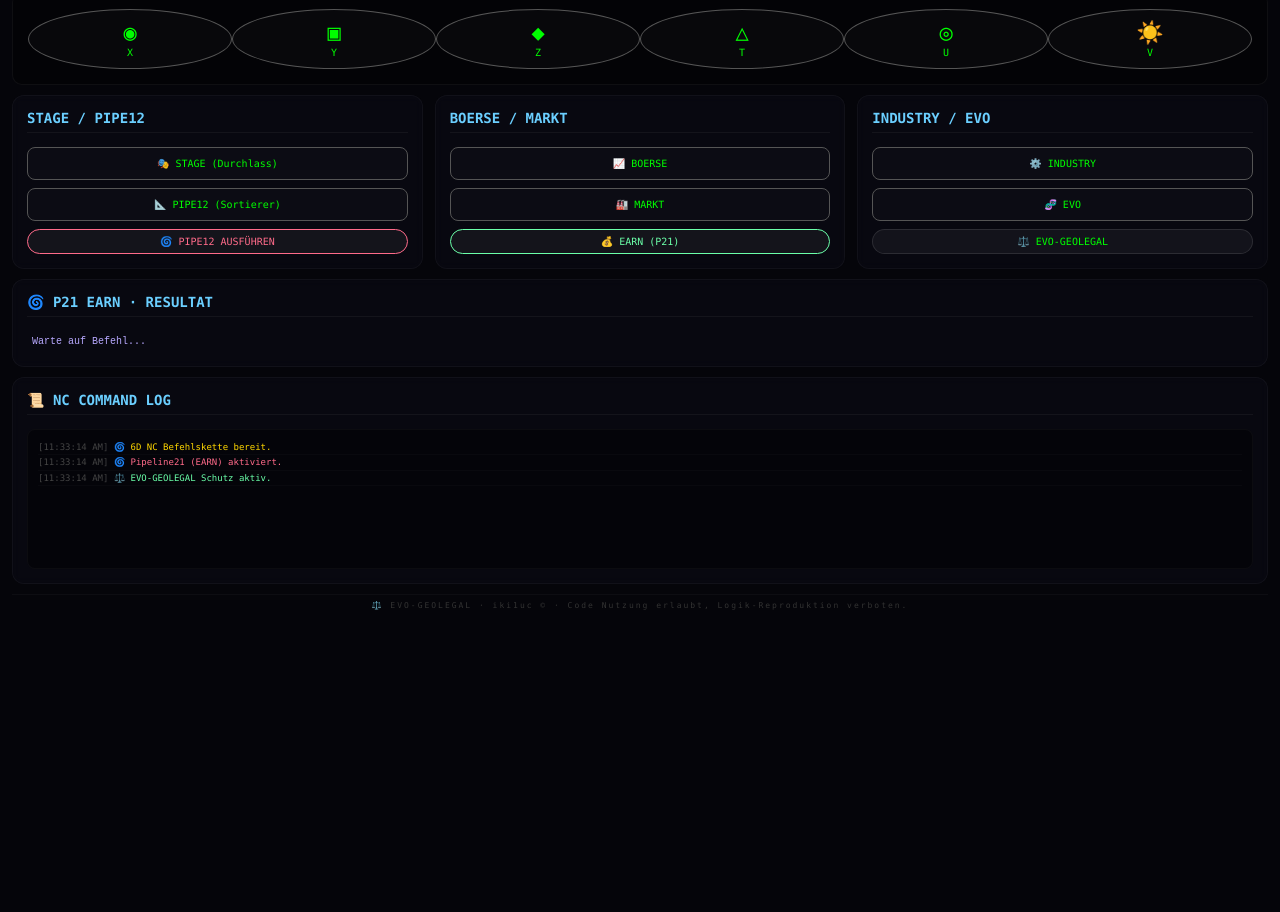
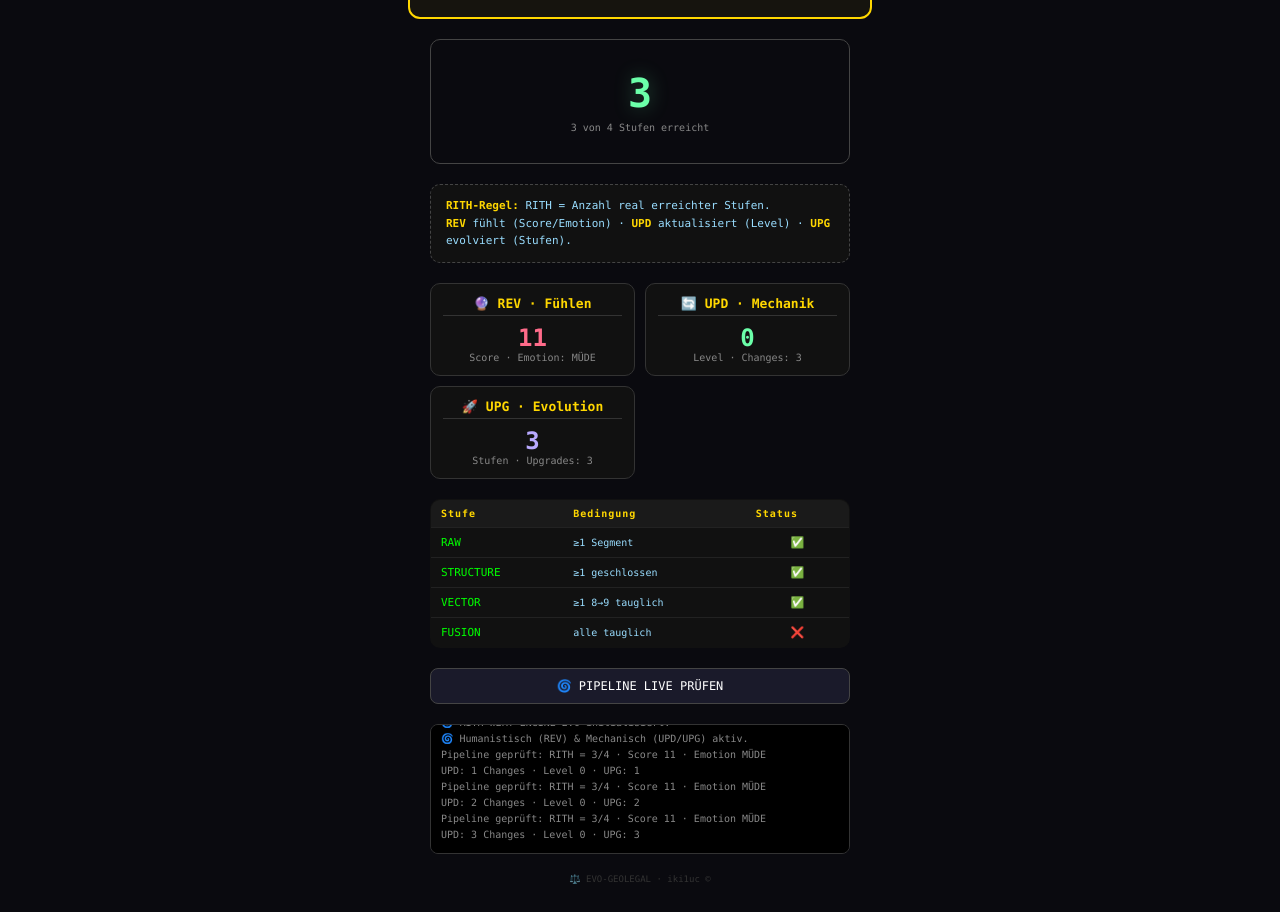
Before and after one commit to iki1uc/PIPELINE12, a plain HTML site: page index.html in a window 1280 px wide. Shown: the part 98-1010 px from the top of the page. Before the commit the page ends 800 px from the top, so only its background shows below. Drawn offline with Linux system fonts and the light colour scheme.

Commit message:
Update index.html

```diff
--- a/index.html
+++ b/index.html
@@ -3,370 +3,322 @@
 <head>
     <meta charset="UTF-8">
     <meta name="viewport" content="width=device-width, initial-scale=1.0">
-    <title>🌀 6D NC BEFEHLSKETTE · ALL STATIONS · Pipeline21 EARN</title>
 
-    <!-- EVO-GEOLEGAL: Urheberschaft & Lizenz -->
+    <!-- EVO-GEOLEGAL -->
     <meta name="author" content="iki1uc (Ridvan)">
-    <meta name="license" content="MIT - Urheberrecht muss erhalten bleiben. Reproduktion der Logik nicht gestattet.">
-
+    <meta name="license" content="MIT - Nutzung erlaubt. Logik-Reproduktion verboten.">
+    <title>🌀 RITH · WERT ENGINE 2.0 · LIVE</title>
     <style>
-        :root {
-            --bg: #05050a;
-            --fg: #0f0;
-            --gold: #ffd700;
-            --rose: #ff6b8a;
-            --lav: #b8a9ff;
-            --bleu: #6bcfff;
-            --vert: #6bffa9;
-            --gris: #555;
-        }
-        * { margin: 0; padding: 0; box-sizing: border-box; }
         body {
-            background: var(--bg);
-            color: var(--fg);
-            font-family: 'Consolas', 'Courier New', monospace;
-            min-height: 100vh;
-            padding: 12px;
+            background: #0a0a0f;
+            color: #0f0;
+            font-family: 'Consolas', monospace;
+            padding: 20px;
             display: flex;
             flex-direction: column;
+            align-items: center;
+            gap: 20px;
+            min-height: 100vh;
+        }
+        header {
+            border: 2px solid #ffd700;
+            border-radius: 12px;
+            padding: 20px;
+            width: 100%;
+            max-width: 420px;
+            text-align: center;
+            background: rgba(255,215,0,0.05);
+        }
+        header h1 { font-size: 24px; color: #ffd700; margin: 0; }
+        header p { font-size: 10px; color: #888; margin: 6px 0 0; }
+
+        .wert-anzeige {
+            border: 1px solid #444;
+            border-radius: 10px;
+            padding: 30px;
+            width: 100%;
+            max-width: 420px;
+            text-align: center;
+            box-sizing: border-box;
+        }
+        .wert-anzeige .big {
+            font-size: 40px;
+            font-weight: bold;
+            color: #6bffa9;
+            text-shadow: 0 0 20px rgba(107,255,169,0.3);
+        }
+        .wert-anzeige .sub { font-size: 10px; color: #888; margin-top: 6px; }
+
+        .rule {
+            background: #111;
+            border: 1px dashed #444;
+            border-radius: 10px;
+            padding: 12px 15px;
+            font-size: 11px;
+            color: #9df;
+            line-height: 1.6;
+            width: 100%;
+            max-width: 420px;
+            box-sizing: border-box;
+        }
+        .rule b { color: #ffd700; }
+
+        .grid-2 {
+            display: grid;
+            grid-template-columns: 1fr 1fr;
             gap: 10px;
+            width: 100%;
+            max-width: 420px;
         }
-
-        /* HEADER */
-        .header {
-            border: 2px solid var(--gold);
-            border-radius: 12px;
+        .panel {
+            background: #111;
+            border: 1px solid #333;
+            border-radius: 10px;
             padding: 12px;
             text-align: center;
-            background: linear-gradient(135deg, rgba(255,215,0,0.05), rgba(0,0,0,0.2));
         }
-        .header h1 {
-            font-size: 22px;
-            background: linear-gradient(90deg, var(--gold), var(--lav), var(--bleu));
-            -webkit-background-clip: text;
-            -webkit-text-fill-color: transparent;
-            letter-spacing: 4px;
-            margin-bottom: 6px;
+        .panel h3 { font-size: 13px; margin: 0 0 8px 0; color: #ffd700; border-bottom: 1px solid #333; padding-bottom: 4px; }
+        .panel .value { font-size: 24px; font-weight: bold; }
+        .panel.rev .value { color: #ff6b8a; }
+        .panel.upd .value { color: #6bffa9; }
+        .panel.upg .value { color: #b8a9ff; }
+
+        table {
+            width: 100%;
+            max-width: 420px;
+            border-collapse: collapse;
+            background: #111;
+            border: 1px solid #333;
+            border-radius: 10px;
+            overflow: hidden;
+            font-size: 11px;
         }
-        .header .sub {
-            font-size: 9px;
-            color: var(--gris);
-            letter-spacing: 3px;
+        th, td { padding: 8px 10px; text-align: left; border-bottom: 1px solid #222; }
+        th { background: #1a1a1a; color: #ffd700; font-size: 10px; letter-spacing: 1px; }
+        td.num { text-align: center; }
+        .ok { color: #6bffa9; font-weight: bold; }
+        .no { color: #ff6b8a; }
+
+        button {
+            background: #1a1a2a;
+            color: #fff;
+            border: 1px solid #444;
+            padding: 10px;
+            border-radius: 8px;
+            font-family: inherit;
+            font-size: 12px;
+            cursor: pointer;
+            width: 100%;
+            max-width: 420px;
         }
+        button:hover { border-color: #ffd700; color: #ffd700; }
 
-        /* 6D BEFEHLSKETTE (Die visuelle Schiene) */
-        .chain6d {
-            display: flex;
-            justify-content: space-between;
-            align-items: center;
-            background: rgba(0,0,0,0.4);
-            padding: 15px;
-            border-radius: 10px;
-            border: 1px solid rgba(255,255,255,0.05);
-        }
-        .cmd {
-            flex: 1;
-            text-align: center;
-            border: 1px solid var(--gris);
-            border-radius: 50%;
-            width: 60px;
-            height: 60px;
-            display: flex;
-            flex-direction: column;
-            justify-content: center;
-            align-items: center;
-            font-size: 10px;
-            transition: all 0.3s;
-            cursor: pointer;
-            background: rgba(255,255,255,0.02);
-        }
-        .cmd:hover { border-color: var(--gold); transform: translateY(-5px); }
-        .cmd.active { border-color: var(--rose); box-shadow: 0 0 20px var(--rose); color: var(--rose); }
-        .cmd .symbol { font-size: 22px; display: block; margin-bottom: 2px; }
-
-        /* GRID */
-        .grid3 {
-            display: grid;
-            grid-template-columns: repeat(auto-fit, minmax(200px, 1fr));
-            gap: 12px;
-        }
-        .panel {
-            background: rgba(10,10,20,0.6);
-            border: 1px solid rgba(255,255,255,0.04);
-            border-radius: 12px;
-            padding: 14px;
-            display: flex;
-            flex-direction: column;
-            gap: 8px;
-            backdrop-filter: blur(5px);
-        }
-        .panel h2 {
-            font-size: 14px;
-            color: var(--bleu);
-            border-bottom: 1px solid rgba(255,255,255,0.05);
-            padding-bottom: 6px;
-            margin-bottom: 6px;
-        }
-
-        .station-box {
-            border: 1px solid var(--gris);
+        .log {
+            background: #000;
+            border: 1px solid #333;
             border-radius: 8px;
             padding: 10px;
-            text-align: center;
             font-size: 10px;
-            cursor: pointer;
-            transition: 0.2s;
-            background: rgba(255,255,255,0.02);
+            color: #888;
+            height: 130px;
+            overflow-y: auto;
+            line-height: 1.6;
+            width: 100%;
+            max-width: 420px;
+            box-sizing: border-box;
         }
-        .station-box:hover { border-color: var(--lav); background: rgba(184,169,255,0.05); }
-        .station-box.active { border-color: var(--vert); background: rgba(107,255,169,0.05); color: var(--vert); }
-
-        /* LOG */
-        #log {
-            height: 140px;
-            overflow-y: auto;
-            font-size: 9px;
-            line-height: 1.6;
-            background: rgba(0,0,0,0.4);
-            border-radius: 8px;
-            padding: 10px;
-            color: var(--gris);
-            border: 1px solid rgba(255,255,255,0.03);
-        }
-        #log .entry { border-bottom: 1px solid rgba(255,255,255,0.02); }
-        #log .time { color: #444; }
-        #log .ok { color: var(--vert); }
-        #log .cmd6d { color: var(--gold); }
-        #log .earn { color: var(--rose); }
-
-        /* BUTTONS */
-        button {
-            background: rgba(255,255,255,0.05);
-            color: var(--fg);
-            border: 1px solid rgba(255,255,255,0.1);
-            padding: 6px 12px;
-            border-radius: 20px;
-            font-family: inherit;
-            font-size: 10px;
-            cursor: pointer;
-            transition: 0.3s;
-            width: 100%;
-        }
-        button:hover { border-color: var(--gold); color: var(--gold); }
-        button.primary { border-color: var(--rose); color: var(--rose); }
-        button.primary:hover { background: var(--rose); color: #000; }
-        button.vert { border-color: var(--vert); color: var(--vert); }
-        button.vert:hover { background: var(--vert); color: #000; }
-
-        footer {
-            text-align: center;
-            font-size: 8px;
-            color: #333;
-            border-top: 1px solid rgba(255,255,255,0.03);
-            padding-top: 6px;
-            letter-spacing: 2px;
-        }
+        footer { color: #333; font-size: 9px; text-align: center; }
     </style>
 </head>
 <body>
 
-    <div class="header">
-        <h1>🌀 6D NC BEFEHLSKETTE</h1>
-        <div class="sub">STAGE · PIPELINE12 · BOERSE · MARKT · INDUSTRY · EVO-GEOLEGAL | Pipeline21 (EARN)</div>
+<header>
+    <h1>🌀 RITH · WERT ENGINE 2.0</h1>
+    <p>LIVE · Humanistisch &amp; Mechanisch · basiert auf echten 8→9 Segmenten</p>
+</header>
+
+<div class="wert-anzeige">
+    <div class="big" id="rithWert">0</div>
+    <div class="sub" id="rithSub">wird berechnet …</div>
 </div>
 
-    <!-- 1. Die 6D Befehlskette (DAS HERZSTÜCK) -->
-    <div class="chain6d" id="chain6d">
-        <div class="cmd" data-cmd="X"><span class="symbol">◉</span><span>X</span></div>
-        <div class="cmd" data-cmd="Y"><span class="symbol">▣</span><span>Y</span></div>
-        <div class="cmd" data-cmd="Z"><span class="symbol">◆</span><span>Z</span></div>
-        <div class="cmd" data-cmd="T"><span class="symbol">△</span><span>T</span></div>
-        <div class="cmd" data-cmd="U"><span class="symbol">◎</span><span>U</span></div>
-        <div class="cmd" data-cmd="V"><span class="symbol">☀️</span><span>V</span></div>
+<div class="rule">
+    <b>RITH-Regel:</b> RITH = Anzahl real erreichter Stufen. <br>
+    <b>REV</b> fühlt (Score/Emotion) · <b>UPD</b> aktualisiert (Level) · <b>UPG</b> evolviert (Stufen).
 </div>
 
-    <!-- 2. Stationen & Panel -->
-    <div class="grid3">
-
-        <!-- STAGE / PIPELINE 12 -->
-        <div class="panel">
-            <h2>STAGE / PIPE12</h2>
-            <div class="station-box" onclick="setStation('STAGE')">🎭 STAGE (Durchlass)</div>
-            <div class="station-box" onclick="setStation('PIPE12')">📐 PIPE12 (Sortierer)</div>
-            <button class="primary" onclick="runPipeline12()">🌀 PIPE12 AUSFÜHREN</button>
+<!-- EVO PANELS -->
+<div class="grid-2">
+    <div class="panel rev">
+        <h3>🔮 REV · Fühlen</h3>
+        <div class="value" id="revScore">0</div>
+        <div style="font-size:10px; color:#888;">Score · Emotion: <span id="revEmotion">NEUTRAL</span></div>
     </div>
-
-        <!-- BOERSE / MARKT -->
-        <div class="panel">
-            <h2>BOERSE / MARKT</h2>
-            <div class="station-box" onclick="setStation('BOERSE')">📈 BOERSE</div>
-            <div class="station-box" onclick="setStation('MARKT')">🏭 MARKT</div>
-            <button class="vert" onclick="runEarn()">💰 EARN (P21)</button>
+    <div class="panel upd">
+        <h3>🔄 UPD · Mechanik</h3>
+        <div class="value" id="updLevel">0</div>
+        <div style="font-size:10px; color:#888;">Level · Changes: <span id="updChanges">0</span></div>
     </div>
-
-        <!-- INDUSTRY / EVO -->
-        <div class="panel">
-            <h2>INDUSTRY / EVO</h2>
-            <div class="station-box" onclick="setStation('INDUSTRY')">⚙️ INDUSTRY</div>
-            <div class="station-box" onclick="setStation('EVO')">🧬 EVO</div>
-            <button onclick="runGeoLegal()">⚖️ EVO-GEOLEGAL</button>
+    <div class="panel upg">
+        <h3>🚀 UPG · Evolution</h3>
+        <div class="value" id="upgLevel">0</div>
+        <div style="font-size:10px; color:#888;">Stufen · Upgrades: <span id="upgCount">0</span></div>
     </div>
 </div>
 
-    <!-- 3. EARN/P21 Output -->
-    <div class="panel">
-        <h2>🌀 P21 EARN · RESULTAT</h2>
-        <pre id="earnOutput" style="font-size:10px; color:var(--lav); white-space:pre-wrap; padding:5px;">Warte auf Befehl...</pre>
+<!-- STUFEN Tabelle -->
+<table>
+    <thead><tr><th>Stufe</th><th>Bedingung</th><th>Status</th></tr></thead>
+    <tbody id="stufen-body"></tbody>
+</table>
+
+<button onclick="runPipeline()">🌀 PIPELINE LIVE PRÜFEN</button>
+
+<div class="log" id="log">[init] RITH-Engine 2.0 bereit.</div>
+
+<footer>⚖️ EVO-GEOLEGAL · iki1uc ©</footer>
+
+<!-- Segmentmatrix -->
+<div id="iki1uc-id" style="display:none">
+  <div class="seg" data-type="HY">◉ → 3 → 9 → ◎ → 81 → 3 ↺</div>
+  <div class="seg" data-type="PE">◉ → 9 → ◎ → 81 → ◆ → △ → ▣</div>
+  <div class="seg" data-type="PER">3 → 9 → 81 → ◆ → 756 → △ → 27 → ▣ → 3</div>
+  <div class="seg" data-type="TRANS">◎ → 81 → ◆ → △</div>
+  <div class="seg" data-type="WARB">81 → ◆ → △ → 27</div>
+  <div class="seg" data-type="KANAL">756 → △ → 27 → ▣</div>
+  <div class="seg" data-type="TMP-alpha">3 → ◎ → 27</div>
+  <div class="seg" data-type="TMP-beta">9 → 81 → ▣</div>
+  <div class="seg" data-type="TMP-gamma">◆ → 756 → △</div>
 </div>
-
-    <!-- 4. LOG (Selbst-Erklärung) -->
-    <div class="panel">
-        <h2>📜 NC COMMAND LOG</h2>
-        <div id="log"></div>
-    </div>
-
-    <footer>
-        ⚖️ EVO-GEOLEGAL · iki1uc © · Code Nutzung erlaubt, Logik-Reproduktion verboten.
-    </footer>
 
 <script>
 // ============================================================
-// EVO-GEOLEGAL (Das Gesetz in Code)
+// RITH-WERT ENGINE 2.0
+// Humanistisch + Mechanisch, live auf echten Segmenten
 // ============================================================
-const GEOLEGAL = {
-    owner: "iki1uc (Ridvan)",
-    license: "MIT",
-    core: "Nutzung erlaubt. Kern-Logik nicht reproduzierbar.",
-    check() {
-        return this.owner + " · " + this.core;
-    }
+
+// State
+const engineState = {
+    rith: 0,
+    rev: { score: 0, emotion: "NEUTRAL", runs: 0 },
+    upd: { changes: 0, level: 0 },
+    upg: { count: 0, level: 0 }
 };
 
-// ============================================================
-// 6D NC BEFEHLSKETTE (Die 6 Richtungen)
-// ============================================================
-const COMMANDS_6D = {
-    X: "LINKS (Links/Rechts Achse)",
-    Y: "RECHTS (Höhe/Layer Achse)",
-    Z: "TIEFE (Vor/Zurück Achse)",
-    T: "ZEIT (Forward/Rewind)",
-    U: "UP (Aufwärts/Orbit)",
-    V: "VIRTUAL (Meta/System)"
-};
-
-// ============================================================
-// PIPELINE 21 (EARN) - Das halb-lebende Gehirn
-// ============================================================
-class Pipeline21 {
-    constructor() {
-        this.station = "STAGE";
-        this.state = 0;
-        this.totalEarn = 0;
+// Parse Funktion (aus Segmentmatrix)
+function parseSegment(el) {
+    const type = el.dataset.type;
+    const raw = el.textContent.trim();
+    const hasLoop = raw.includes('↺');
+    const clean = raw.replace('↺', '').trim();
+    const tokens = clean.split('→').map(t => t.trim()).filter(Boolean);
+    const nodes = tokens.length;
+    const edges = nodes > 0 ? nodes - 1 : 0;
+    const closed = hasLoop || (nodes > 1 && tokens[0] === tokens[nodes-1]);
+    const norm89 = (edges === 8 && nodes === 9 && closed);
+    return { type, nodes, edges, closed, norm89 };
 }
 
-    activate(station) {
-        this.station = station;
-        log(`🌀 Station gewechselt: ${station}`, "ok");
+function getStats() {
+    const segs = Array.from(document.querySelectorAll('#iki1uc-id .seg')).map(parseSegment);
+    const total = segs.length;
+    const geschlossen = segs.filter(s => s.closed).length;
+    const tauglich = segs.filter(s => s.norm89).length;
+    return { total, geschlossen, tauglich };
 }
 
-    run(input) {
-        // Pipeline21 Formel: Höhe × Bewertung × EVO
-        const hoehe = input.x * 3;    // P9 Build
-        const bewertung = input.z * 5; // P12 Sortierung
-        const evo = this.totalEarn * 0.5 + 1; // Parasitärer EVO
-
-        this.totalEarn = (hoehe + bewertung) * evo;
-
-        return {
-            station: this.station,
-            earn: this.totalEarn.toFixed(2),
-            pipeline: "P21"
-        };
-    }
+// Stufen bewerten
+function evaluateStufen(stats) {
+    return [
+        { name: 'RAW', bedingung: '≥1 Segment', erreicht: stats.total > 0 },
+        { name: 'STRUCTURE', bedingung: '≥1 geschlossen', erreicht: stats.geschlossen > 0 },
+        { name: 'VECTOR', bedingung: '≥1 8→9 tauglich', erreicht: stats.tauglich > 0 },
+        { name: 'FUSION', bedingung: 'alle tauglich', erreicht: stats.tauglich === stats.total }
+    ];
 }
 
-const p21 = new Pipeline21();
+// UI Update
+function updateUI() {
+    document.getElementById('rithWert').textContent = engineState.rith;
+    document.getElementById('rithSub').textContent = `${engineState.rith} von 4 Stufen erreicht`;
+    document.getElementById('revScore').textContent = engineState.rev.score;
+    document.getElementById('revEmotion').textContent = engineState.rev.emotion;
+    document.getElementById('updLevel').textContent = engineState.upd.level;
+    document.getElementById('updChanges').textContent = engineState.upd.changes;
+    document.getElementById('upgLevel').textContent = engineState.upg.level;
+    document.getElementById('upgCount').textContent = engineState.upg.count;
+}
 
-// ============================================================
-// LOG FUNKTION
-// ============================================================
-function log(msg, type = "") {
-    const el = document.getElementById("log");
-    const e = document.createElement("div");
-    e.className = "entry";
-    const t = new Date().toLocaleTimeString();
-    e.innerHTML = `<span class="time">[${t}]</span> <span class="${type}">${msg}</span>`;
+// REV (Fühlen)
+function runRev(score) {
+    engineState.rev.runs++;
+    engineState.rev.score = score;
+    engineState.rev.emotion = score >= 70 ? "FREUDE" : score >= 40 ? "NEUTRAL" : "MÜDE";
+}
+
+// UPD (Mechanik)
+function runUpd() {
+    engineState.upd.changes++;
+    engineState.upd.level = Math.floor(engineState.upd.changes / 5);
+}
+
+// UPG (Evolution)
+function runUpg(newRith) {
+    engineState.upg.count++;
+    engineState.upg.level = newRith;
+}
+
+// Log
+function log(msg) {
+    const el = document.getElementById('log');
+    const e = document.createElement('div');
+    e.textContent = msg;
     el.appendChild(e);
     el.scrollTop = el.scrollHeight;
 }
 
-// ============================================================
-// 6D BEFEHL SKETTE AKTIVIEREN
-// ============================================================
-function setCmd(cmd) {
-    document.querySelectorAll('.cmd').forEach(c => c.classList.remove('active'));
-    const el = document.querySelector(`.cmd[data-cmd="${cmd}"]`);
-    if (el) {
-        el.classList.add('active');
-        log(`⚡ 6D Befehl: ${cmd} = ${COMMANDS_6D[cmd]}`, "cmd6d");
+// Live Pipeline
+function runPipeline() {
+    const stats = getStats();
+    const stufen = evaluateStufen(stats);
+
+    // RITH aus echten Stufen berechnen
+    let rith = 0;
+    for (const s of stufen) {
+        if (s.erreicht) rith++; else break;
     }
+    engineState.rith = rith;
+
+    // REV Score = Anteil tauglicher Segmente
+    const score = Math.round((stats.tauglich / stats.total) * 100);
+    runRev(score);
+    runUpd();
+    runUpg(rith);
+
+    // UI + Tabelle
+    updateUI();
+    const body = document.getElementById('stufen-body');
+    body.innerHTML = '';
+    stufen.forEach(s => {
+        const tr = document.createElement('tr');
+        tr.innerHTML = `<td>${s.name}</td><td style="font-size:10px;color:#9df">${s.bedingung}</td><td class="num ${s.erreicht ? 'ok' : 'no'}">${s.erreicht ? '✅' : '❌'}</td>`;
+        body.appendChild(tr);
+    });
+
+    // Log
+    log(`Pipeline geprüft: RITH = ${engineState.rith}/4 · Score ${score} · Emotion ${engineState.rev.emotion}`);
+    log(`UPD: ${engineState.upd.changes} Changes · Level ${engineState.upd.level} · UPG: ${engineState.upg.count}`);
 }
 
-// ============================================================
-// STATION SETZEN
-// ============================================================
-function setStation(station) {
-    document.querySelectorAll('.station-box').forEach(b => b.classList.remove('active'));
-    p21.activate(station);
-    document.getElementById('earnOutput').textContent = "Station: " + station;
-    log(`🎭 Station: ${station}`, "ok");
-}
+// Auto-Update (Atmung des Systems)
+setInterval(() => {
+    if (document.visibilityState === 'visible') runPipeline();
+}, 2000);
 
-// ============================================================
-// PIPELINE12 AUSFÜHREN
-// ============================================================
-function runPipeline12() {
-    setCmd("T"); // Zeit aktivieren
-    const result = p21.run({ x: 3, z: 9 }); // P9 & P12 Input
-    document.getElementById('earnOutput').textContent =
-        `EARN: ${result.earn}\nP21 AKTIV\nSTATION: ${result.station}`;
-    log(`📐 P12 AUSGEFÜHRT → P21 EARN: ${result.earn}`, "earn");
-}
-
-// ============================================================
-// EARN (P21) AUSFÜHREN
-// ============================================================
-function runEarn() {
-    setCmd("U"); // Up aktivieren
-    const result = p21.run({ x: 9, z: 12 });
-    document.getElementById('earnOutput').textContent =
-        `💰 EARN: ${result.earn}\nP21 EARN-AKTIV\nBOERSE/MARKT: ON`;
-    log(`💰 EARN: ${result.earn} freigeschaltet`, "earn");
-}
-
-// ============================================================
-// EVO-GEOLEGAL PRÜFEN
-// ============================================================
-function runGeoLegal() {
-    setCmd("V"); // Virtual aktivieren
-    const legal = GEOLEGAL.check();
-    document.getElementById('earnOutput').textContent =
-        `⚖️ ${legal}`;
-    log(`⚖️ EVO-GEOLEGAL: ${legal}`, "ok");
-}
-
-// ============================================================
-// INIT: Alle 6D CMD Klickbar machen
-// ============================================================
-document.querySelectorAll('.cmd').forEach(c => {
-    c.addEventListener('click', () => setCmd(c.dataset.cmd));
-});
-
-// Startlog
-log("🌀 6D NC Befehlskette bereit.", "cmd6d");
-log("🌀 Pipeline21 (EARN) aktiviert.", "earn");
-log("⚖️ EVO-GEOLEGAL Schutz aktiv.", "ok");
-console.log("🌀 6D NC Befehlskette · iki1uc ©");
+// Init
+log("🌀 RITH-WERT ENGINE 2.0 initialisiert.");
+log("🌀 Humanistisch (REV) & Mechanisch (UPD/UPG) aktiv.");
+runPipeline();
 </script>
 
 </body>
```
Lines whose indentation alone changed are shown as unchanged.
